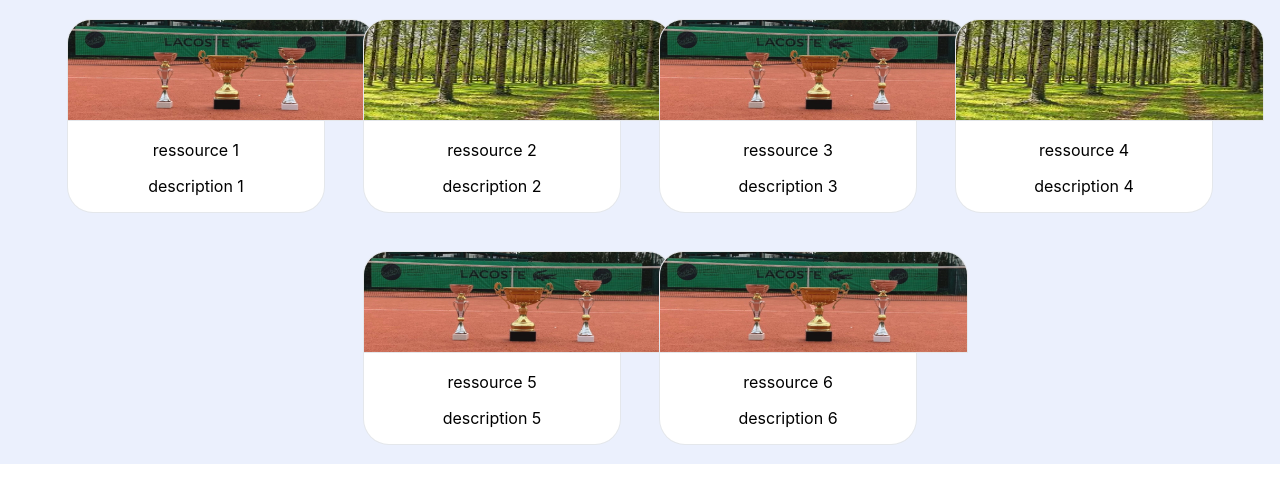
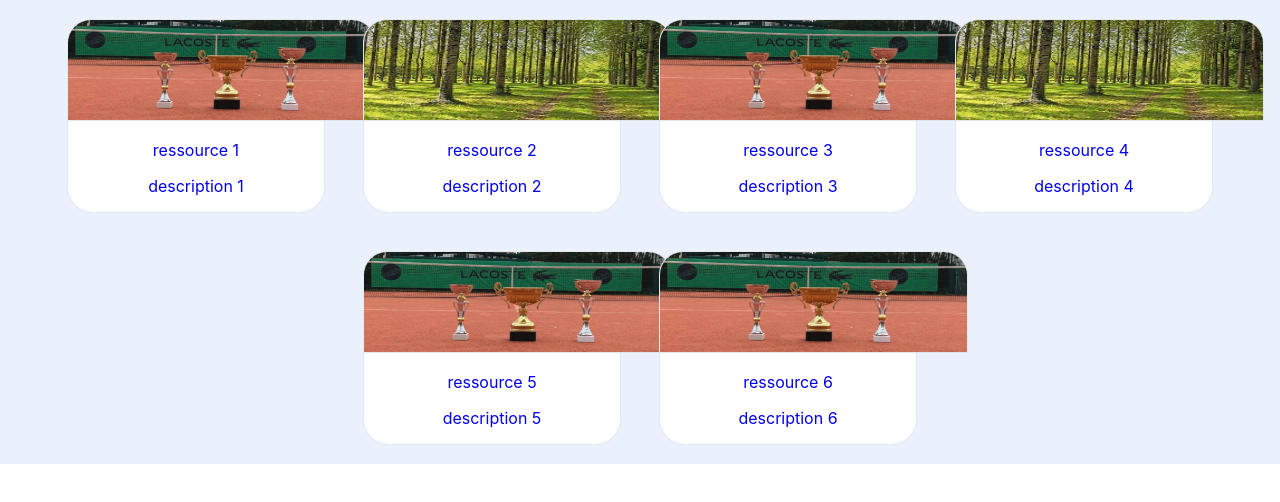
Before and after one commit to dinoz0/Front-Resource, a React (Create React App) app: page / in a window 1280 px wide. Shown: the top 502 px of the page. Built offline with nearby package versions, Linux system fonts and the light colour scheme.

Commit message:
modif ressourceComponent

```diff
--- a/src/App.js
+++ b/src/App.js
@@ -14,7 +14,7 @@ function App() {
     <div className="App">
 
       {ressource.map((ressource) => (
-        <RessourceComponent img={ressource.img} title={ressource.title} description={ressource.description}>
+        <RessourceComponent id={ressource.id} img={ressource.img} title={ressource.title} description={ressource.description}>
         </RessourceComponent>
       ))}
 
--- a/src/components/RessourceComponent.css
+++ b/src/components/RessourceComponent.css
@@ -11,6 +11,7 @@
     border-radius: 25px;
     background-color: white;
     box-shadow: 0 0 0 1px #e4e7eb;
+    cursor: pointer;
 
 
   }
@@ -24,3 +25,7 @@ img{
 
     box-shadow: 0 0 0 1px #e4e7eb;
 }
+
+p :link{
+    text-decoration:none;
+}
--- a/src/components/RessourceComponent.js
+++ b/src/components/RessourceComponent.js
@@ -3,16 +3,17 @@ import React from 'react'
 // css
 import './RessourceComponent.css'
 
-const RessourceComponent = ({title, description,img}) => {
+const RessourceComponent = ({id,title, description,img}) => {
 
 
   return (
-    <div className="grid" href="https://openclassrooms.com/fr/">
-        <img src={img} alt="" className="img" ></img>
-          <p>{title}</p>
-          <p>{description}</p>
-
-    </div>
+    <a href="/ressource/{id}">
+      <div id={id}className="grid" >
+          <img src={img} alt="" className="img" ></img>
+            <p>{title}</p>
+            <p>{description}</p>
+      </div>
+    </a>
   )
 
 
--- a/src/ressource.json
+++ b/src/ressource.json
@@ -1,30 +1,36 @@
 [
     {
+        "id":"1",
         "title":"ressource 1",
         "description":"description 1",
         "img":"./images/tennis.png"
     },
     {
+        "id":"2",
         "title":"ressource 2",
         "description":"description 2",
         "img":"./images/foret.png"
     },
     {
+        "id":"3",
         "title":"ressource 3",
         "description":"description 3",
         "img":"./images/tennis.png"
     },
     {
+        "id":"4",
         "title":"ressource 4",
         "description":"description 4",
         "img":"./images/foret.png"
     },
     {
+        "id":"5",
         "title":"ressource 5",
         "description":"description 5",
         "img":"./images/tennis.png"
     },
     {
+        "id":"6",
         "title":"ressource 6",
         "description":"description 6",
         "img":"./images/tennis.png"
```
